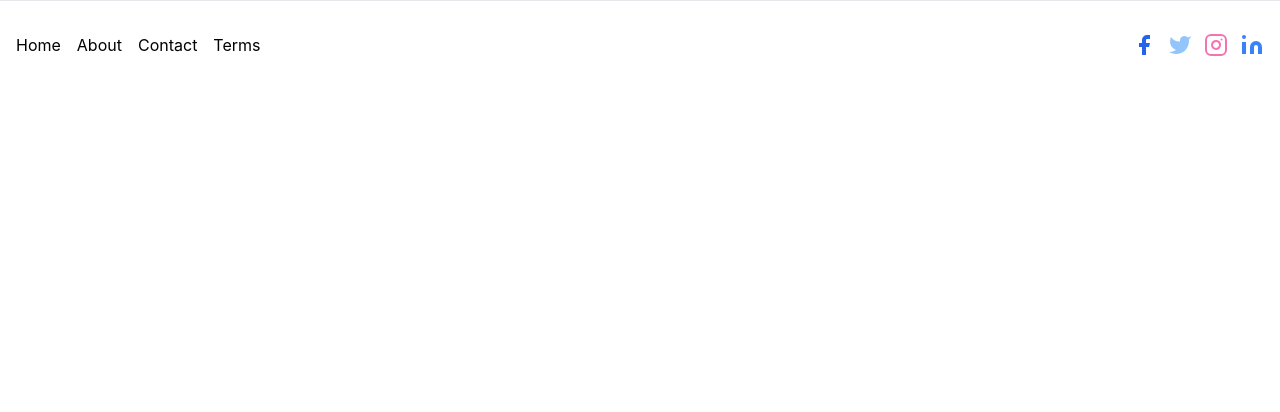
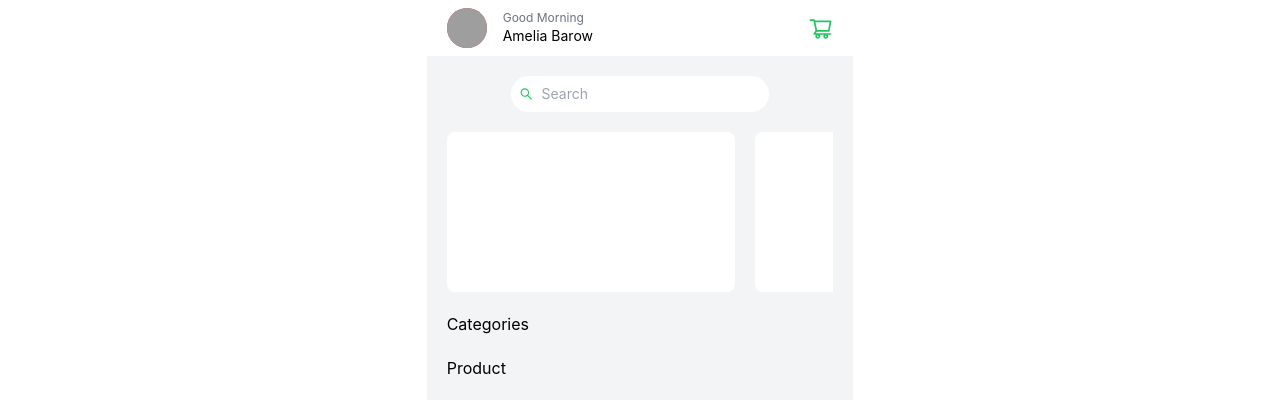
Before and after one commit to bimogempar/frontend-ecommerce-bugita, a React (Create React App) app: page / in a window 1280 px wide. Shown: the top 412 px of the page. Built offline with nearby package versions, Linux system fonts and the light colour scheme; grey boxes are pictures that could not be loaded.

Commit message:
first setup react router and new folder for component and pages

```diff
--- a/package.json
+++ b/package.json
@@ -7,8 +7,11 @@
     "@testing-library/jest-dom": "^5.16.4",
     "@testing-library/react": "^13.3.0",
     "@testing-library/user-event": "^13.5.0",
+    "flowbite": "^1.5.1",
+    "flowbite-react": "^0.1.5",
     "react": "^18.2.0",
     "react-dom": "^18.2.0",
+    "react-icons": "^4.4.0",
     "react-redux": "^8.0.2",
     "react-router-dom": "^6.3.0",
     "react-scripts": "5.0.1",
--- a/src/App.js
+++ b/src/App.js
@@ -1,11 +1,17 @@
-import { BrowserRouter, Route, Routes } from 'react-router-dom';
+import './App.css';
+import {
+  BrowserRouter,
+  Routes,
+  Route,
+} from "react-router-dom";
 import Home from './pages/Home';
 
 function App() {
   return (
-   <BrowserRouter>
+    <BrowserRouter>
       <Routes>
-        <Route path="/" element={<Home />} />
+        <Route path="/" element={<Home />}>
+        </Route>
       </Routes>
     </BrowserRouter>
   );
--- /dev/null
+++ b/src/components/carousel/Carousel.jsx
@@ -0,0 +1,19 @@
+import React from 'react'
+
+export default function Carousel() {
+    return (
+        <div className="flex overflow-x-scroll hide-scroll-bar">
+            <div className="flex flex-nowrap space-x-5">
+                <div className="inline-block">
+                    <div className="w-72 h-40 max-w-xs overflow-hidden rounded-lg bg-white transition-shadow duration-300 ease-in-out"></div>
+                </div>
+                <div className="inline-block">
+                    <div className="w-72 h-40 max-w-xs overflow-hidden rounded-lg bg-white transition-shadow duration-300 ease-in-out"></div>
+                </div>
+                <div className="inline-block">
+                    <div className="w-72 h-40 max-w-xs overflow-hidden rounded-lg bg-white transition-shadow duration-300 ease-in-out"></div>
+                </div>
+            </div>
+        </div>
+    )
+}
--- /dev/null
+++ b/src/components/categories/Categories.jsx
@@ -0,0 +1,7 @@
+import React from 'react'
+
+export default function Categories() {
+    return (
+        <div>Categories</div>
+    )
+}
--- /dev/null
+++ b/src/components/layouts/Layout.jsx
@@ -0,0 +1,13 @@
+import React from 'react'
+import Navbar from '../navbar/Navbar'
+
+export default function Layout(props) {
+    return (
+        <div className='grid grid-cols-1 gap-5'>
+            <div className='p-5 bg-gray-100 w-full lg:w-1/3 md:w-1/2 justify-self-center space-y-5'>
+                <Navbar />
+                {props.children}
+            </div>
+        </div>
+    )
+}
--- /dev/null
+++ b/src/components/navbar/Cart.jsx
@@ -0,0 +1,10 @@
+import React from 'react'
+import { AiOutlineShoppingCart } from "react-icons/ai"
+
+export default function Cart() {
+    return (
+        <div className="flex items-center">
+            <AiOutlineShoppingCart size={25} className="text-green-500" />
+        </div>
+    )
+}
--- /dev/null
+++ b/src/components/navbar/Navbar.jsx
@@ -0,0 +1,17 @@
+import React from 'react'
+import Cart from './Cart'
+
+export default function Navbar() {
+    return (
+        <div className='flex justify-between sticky top-0 bg-white -m-5 px-5 py-2 mb-5'>
+            <div className='flex items-center'>
+                <img src="https://joeschmoe.io/api/v1/female/jeri" alt="" className='rounded-full w-10 h-10 bg-red-500' />
+                <div className='ml-4'>
+                    <div className='text-xs text-gray-500'>Good Morning</div>
+                    <div className='text-sm'>Amelia Barow</div>
+                </div>
+            </div>
+            <Cart />
+        </div>
+    )
+}
--- /dev/null
+++ b/src/components/products/Product.jsx
@@ -0,0 +1,7 @@
+import React from 'react'
+
+export default function Product() {
+    return (
+        <div>Product</div>
+    )
+}
--- /dev/null
+++ b/src/components/search/Search.jsx
@@ -0,0 +1,15 @@
+import React from 'react'
+import { AiOutlineSearch } from 'react-icons/ai'
+
+export default function Search() {
+    return (
+        <div className='justify-self-center'>
+            <div className='bg-white p-2 rounded-full'>
+                <div className="flex space-x-2 items-center">
+                    <AiOutlineSearch className='text-green-500 opacity-100' />
+                    <input className="bg-white outline-none text-sm w-full text-gray-400" type="text" placeholder="Search" />
+                </div>
+            </div>
+        </div>
+    )
+}
--- a/src/index.css
+++ b/src/index.css
@@ -15,3 +15,11 @@ code {
   font-family: source-code-pro, Menlo, Monaco, Consolas, 'Courier New',
     monospace;
 }
+
+.hide-scroll-bar {
+  -ms-overflow-style: none;
+  scrollbar-width: none;
+}
+.hide-scroll-bar::-webkit-scrollbar {
+  display: none;
+}
--- a/src/pages/Home.jsx
+++ b/src/pages/Home.jsx
@@ -1,8 +1,17 @@
-import React from "react";
-import Footer from "../components/Footer";
+import React from 'react'
+import Carousel from '../components/carousel/Carousel'
+import Categories from '../components/categories/Categories'
+import Layout from '../components/layouts/Layout'
+import Product from '../components/products/Product'
+import Search from '../components/search/Search'
 
 export default function Home() {
     return (
-        <Footer />
+        <Layout>
+            <Search />
+            <Carousel />
+            <Categories />
+            <Product />
+        </Layout>
     )
 }
--- a/tailwind.config.js
+++ b/tailwind.config.js
@@ -6,5 +6,6 @@ module.exports = {
     theme: {
         extend: {},
     },
-    plugins: [],
+    plugins: [
+    ],
 }
```
Also changed, not shown: 1 other file (tests, documents, lock files or other folders).
